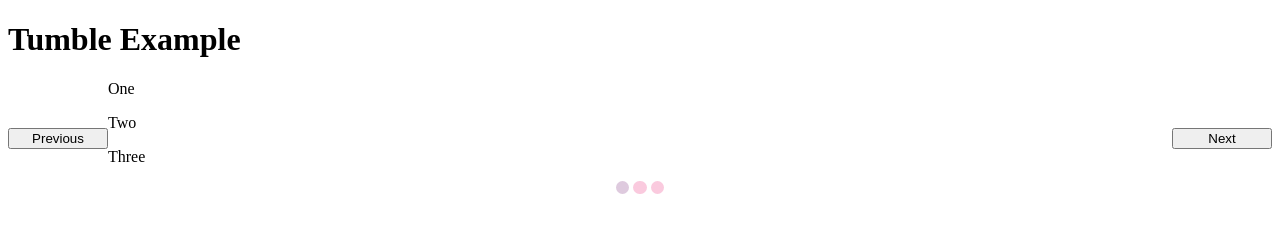
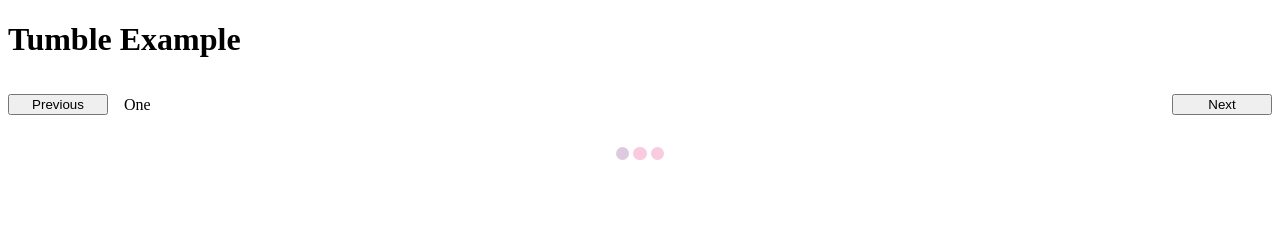
Before and after one commit to jchute/tumble, a plain HTML site: page index.html in a window 1280 px wide. Drawn offline with Linux system fonts and the light colour scheme.

Commit message:
Updated Tumble to use CSS Grid and less containing divs

```diff
--- a/tumble.js
+++ b/tumble.js
@@ -14,7 +14,6 @@ class Tumble {
     this.element = element;
     this.props = {
       class: 'tumble',
-      classControls: 'tumble__controls',
       classPagination: 'tumble__pagination',
       classPaginationActive: 'tumble__pagination--active',
       classSlide: 'tumble__slide',
@@ -26,7 +25,7 @@ class Tumble {
       showControls: true,
       showPagination: true,
       ...props
-    }
+    };
 
     // Break Early if Error
     if ( ! ( element && element.nodeType === 1 ) ) {
@@ -39,72 +38,70 @@ class Tumble {
   }
 
   build() {
-    this.addClasses( this.element, this.props );
-    this.addControls( this.element, this.props );
+    this.addClasses();
+    this.addControls();
   }
 
   destroy() {
-    this.controls.remove();
-    this.removeClasses( this.element, this.props );
+    this.removeData();
   }
 
-  addClasses( element, props ) {
-    // Add Classes
-    element.classList.add( props.class );
-    element.firstElementChild.classList.add( props.classSlideActive );
+  createElementFromHTML( html ) {
+    const container = document.createElement( 'div' );
+    container.innerHTML = html;
+    return container.children[0];
+  }
 
-    Array.from( element.children ).forEach( ( child, i ) => {
-      child.classList.add( props.classSlide );
+  addClasses() {
+    this.element.classList.add( this.props.class );
+    Array.from( this.element.children ).forEach( ( child, i ) => {
+      child.classList.add( this.props.classSlide );
       child.dataset.slide = i;
     } );
+    this.element.children[0].classList.add( this.props.classSlideActive );
   }
 
-  removeClasses( element, props ) {
-    element.classList.remove( props.class );
-    element.firstElementChild.classList.add( props.classSlideActive );
-
-    Array.from( element.children ).forEach( child => {
-      child.classList.remove( props.classSlide );
-      child.classList.remove( props.classSlideActive );
+  removeData() {
+    this.element.classList.remove( this.props.class );
+    Array.from( this.element.children ).forEach( child => {
+      child.classList.remove( this.props.classSlide );
+      child.classList.remove( this.props.classSlideActive );
       delete child.dataset.slide;
     } );
+    this.element.children[0].classList.add( this.props.classSlideActive );
   }
 
-  addControls( element, props ) {
-    const controls = document.createElement( 'nav' );
-    controls.classList.add( props.classControls );
+  addControls() {
+
+    // Add Next/Prev Controls
+    if ( this.props.showControls ) {
+      this.prev = this.createElementFromHTML( this.props.controlPrev );
+      this.next = this.createElementFromHTML( this.props.controlNext );
+      this.element.appendChild( this.prev );
+      this.element.appendChild( this.next );
+    }
 
     // Add Pagination Controls
-    if ( props.showPagination ) {
-      const ul = document.createElement( 'ul' );
-      ul.classList.add( props.classPagination );
+    if ( this.props.showPagination ) {
+      this.page = document.createElement( 'ul' );
+      this.page.classList.add( this.props.classPagination );
 
-      for ( let i = 0; i < element.children.length; i++ ) {
-        const li = document.createElement( 'li' );
-        const button = document.createElement( 'button' );
-        button.setAttribute( 'aria-label', `${props.controlPaginationLabel} ${i}` );
-        button.dataset.slide = i;
+      let index = 1;
+      Array.from( this.element.children ).forEach( child => {
+        if ( child.classList.contains( this.props.classSlide ) ) {
+          const li = document.createElement( 'li' );
+          const button = document.createElement( 'button' );
+          button.setAttribute( 'aria-label', `${this.props.controlPaginationLabel} ${index}` );
+          button.dataset.slide = index;
+          li.appendChild( button );
+          this.page.appendChild( li );
+          index++;
+        }
+      } );
+      this.page.children[0].classList.add( this.props.classPaginationActive );
 
-        if ( i == 0 ) {
-          li.classList.add( props.classPaginationActive );
-        }
-
-        li.appendChild( button );
-        ul.appendChild( li );
-      }
-
-      controls.appendChild( ul );
+      this.element.appendChild( this.page );
     }
 
-    // Add Next/Prev Controls
-    if ( props.showControls ) {
-      controls.innerHTML = props.controlPrev + controls.innerHTML;
-      controls.innerHTML += props.controlNext;
-    }
-
-    if ( controls.children.length ) {
-      this.controls = controls;
-      element.appendChild( controls );
-    }
   }
 }
--- a/tumble.scss
+++ b/tumble.scss
@@ -1,25 +1,43 @@
 .tumble {
-    padding: 0 100px 1em;
+    align-items: center;
+    display: grid;
+    grid-gap: 1em;
+    grid-template-areas:
+        'prev slide next'
+        'page page page';
+    grid-template-columns: 100px 1fr 100px;
+    overflow: hidden;
     position: relative;
 
+    button {
+        cursor: pointer;
+    }
+
+    &__slide {
+        grid-area: slide;
+        opacity: 0;
+        position: relative;
+
+        &--active {
+            opacity: 1;
+            z-index: 1;
+        }
+    }
+
     &__controls {
-        align-items: center;
-        bottom: 0;
-        display: grid;
-        grid-template-columns: 100px auto 100px;
-        left: 0;
-        position: absolute;
-        right: 0;
-        top: 0;
+        &--prev {
+            grid-area: prev;
+        }
 
-        button {
-            cursor: pointer;
+        &--next {
+            grid-area: next;
         }
     }
 
     &__pagination {
         align-self: end;
         display: grid;
+        grid-area: page;
         grid-auto-columns: fit-content( 100% );
         grid-auto-flow: column;
         grid-gap: 0.25em;
```
Also changed, not shown: tumble.css.
